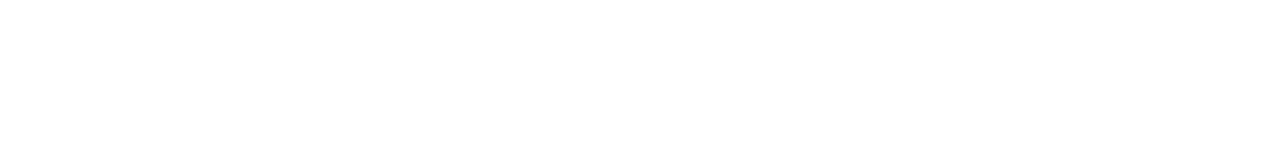
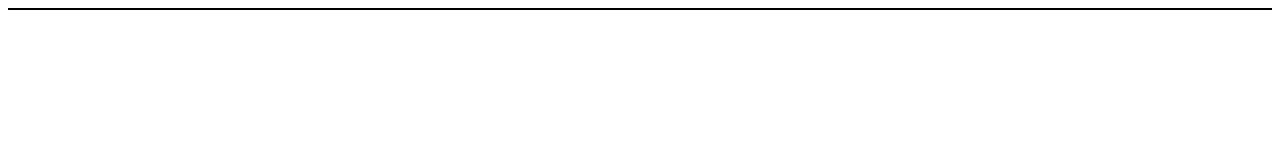
Before and after one commit to NayaMicheletti/Projeto, a plain HTML site: page index.html in a window 1280 px wide. Drawn offline with Linux system fonts and the light colour scheme.

Commit message:
bordinha

```diff
--- a/index.html
+++ b/index.html
@@ -7,7 +7,7 @@
 </head>
 <body>
     <article>
-        <section></section>
+        <section style="border-color: black; border-width: 1px;border-style: solid;"></section>
         <section></section>
         <section></section>
         <section></section>
```
